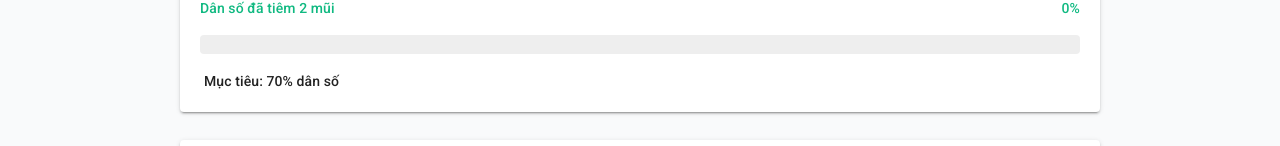
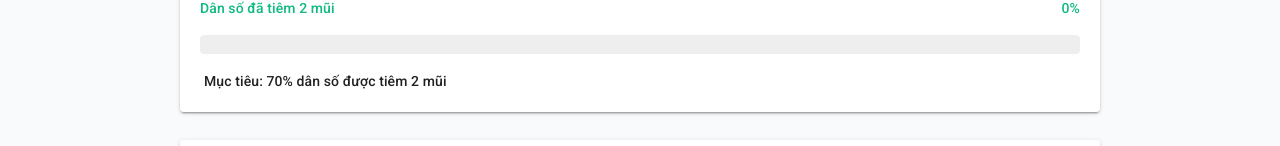
Before and after one commit to misa198/covid-19-tracker, a Nuxt app: page /vaccine in a window 1280 px wide. Shown: the part 231-377 px from the top of the page. Built offline with nearby package versions, Linux system fonts and the light colour scheme; no server answers.

Commit message:
update vaccine bar

```diff
--- a/components/vaccine/VaccineSummary.vue
+++ b/components/vaccine/VaccineSummary.vue
@@ -70,7 +70,9 @@
         :first-ratio="firstRatio"
         :second-ratio="secondRatio"
       />
-      <div class="text-subtitle-2 mt-4 px-1">Mục tiêu: 70% dân số</div>
+      <div class="text-subtitle-2 mt-4 px-1">
+        Mục tiêu: 70% dân số được tiêm 2 mũi
+      </div>
     </v-row>
   </v-sheet>
 </template>
```
